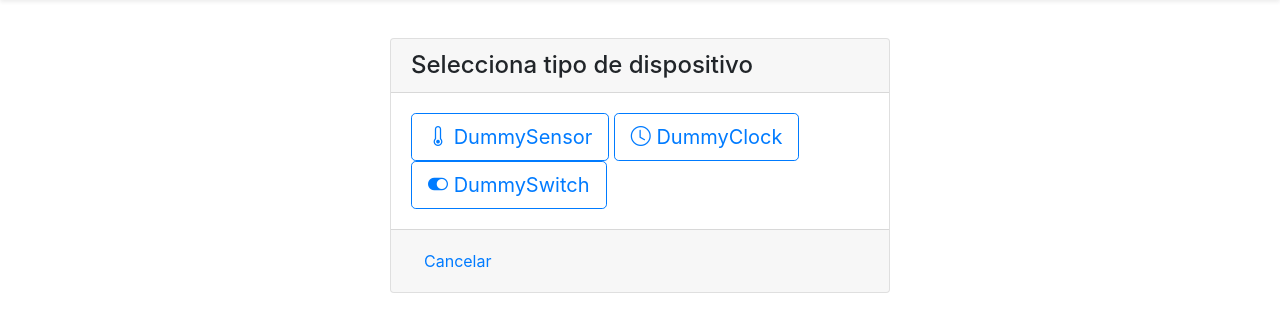
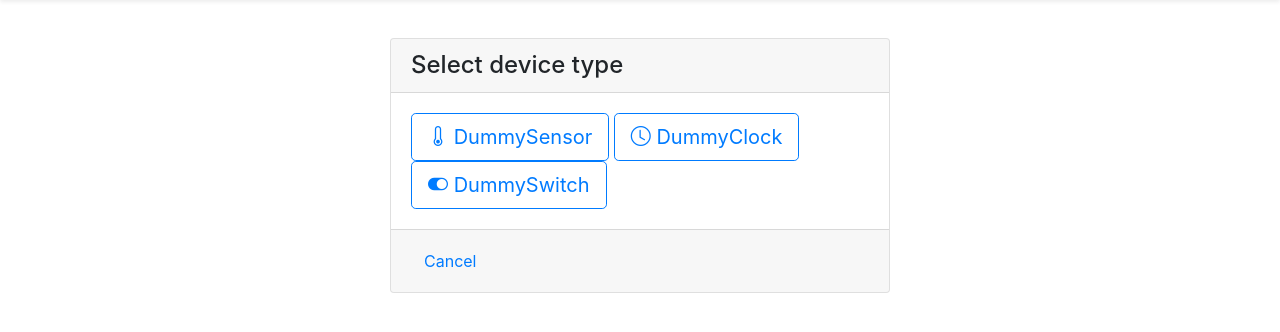
Before and after one commit to Luiz-Pastor/IOT-Manager, a Django app: page /device/create in a window 1280 px wide. Shown: the part 56-388 px from the top of the page. Run offline with Django 4.2, Linux system fonts and the light colour scheme.

Commit message:
Changed text to english, and added the link to the index page

```diff
--- a/iot-manager/app/templates/devices/device_type_select.html
+++ b/iot-manager/app/templates/devices/device_type_select.html
@@ -5,7 +5,7 @@
 {% block content %}
 <div class="card mx-auto" style="max-width: 500px;">
   <div class="card-header">
-    <h4 class="mb-0">Selecciona tipo de dispositivo</h4>
+    <h4 class="mb-0">Select device type</h4>
   </div>
   <div class="card-body">
     <div class="d-grid gap-2">
@@ -22,7 +22,7 @@
   </div>
   <div class="card-footer text-end">
 	{% comment %} TODO: Links {% endcomment %}
-    <a href="" class="btn btn-link">Cancelar</a>
+    <a href="{% url 'index' %}" class="btn btn-link">Cancel</a>
   </div>
 </div>
 {% endblock %}
```
